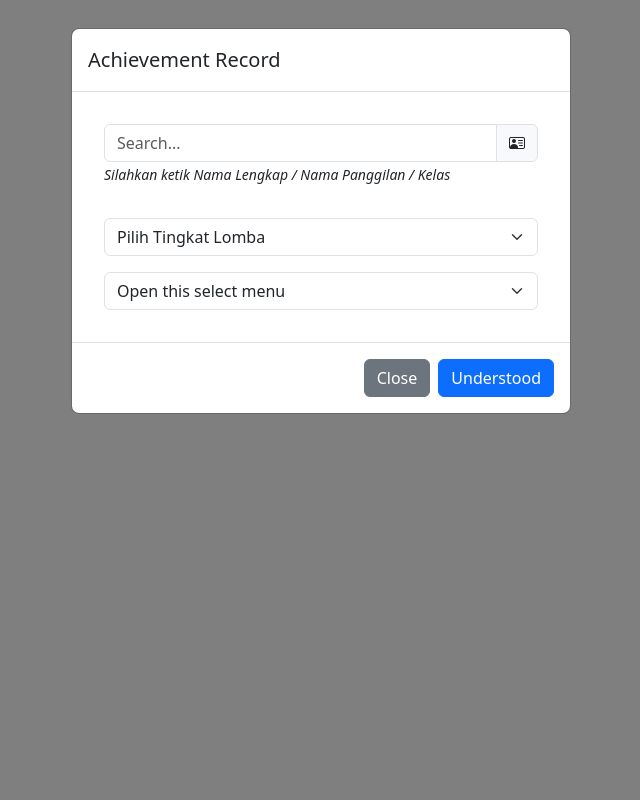
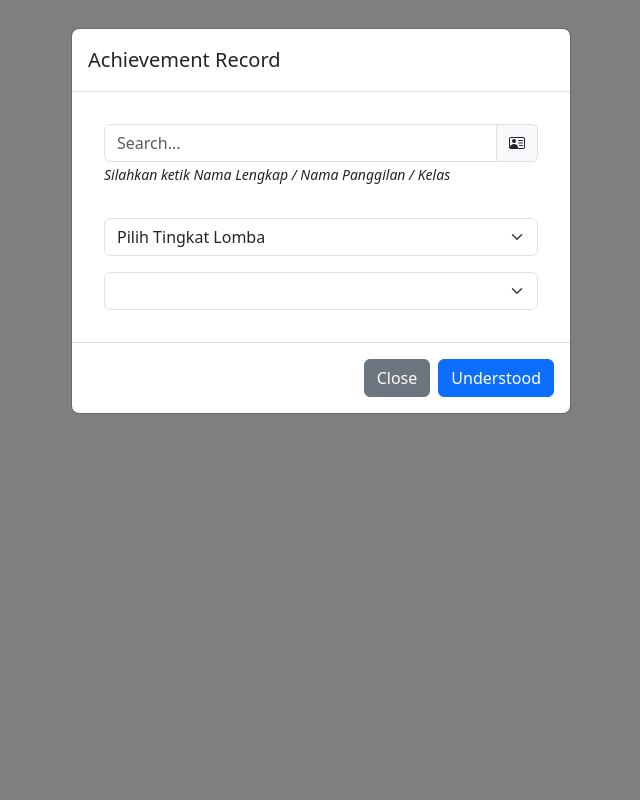
Before and after one commit to ichwandroid/homebase, a PHP site: page /prestasi.php in a window 1280 px wide. Shown: the whole page, without its empty margins (319-959 px from the left). Run offline with PHP 8.4, Linux system fonts and the light colour scheme; tables that the repository leaves empty or names only in its code hold one stand-in row (values such as "Sample post"); lists and menus that the app fills with data are empty.

Commit message:
select fin

```diff
--- a/prestasi.php
+++ b/prestasi.php
@@ -33,15 +33,15 @@
                         </div>
                         <div class="modal-body p-3">
                             <div class="input-group">
-                                <select class="form-select" aria-label="Default select example" id="lomba">
-                                    <option value="" selected>Open this select menu</option>
+                                <select class="form-select" aria-label="Default select example" id="lomba" name="lomba">
+                                    <option value=""></option>
                                 </select>
                             </div>
                         </div>
                         <div class="modal-body p-3 pt-0">
                             <div class="input-group">
                                 <select class="form-select" aria-label="Default select example" id="juara">
-                                    <option value="" selected>Open this select menu</option>
+                                    <option value=""></option>
                                 </select>
                             </div>
                         </div>
```
Also changed, not shown: get_data_juara.php (added, +15 -0 lines).
